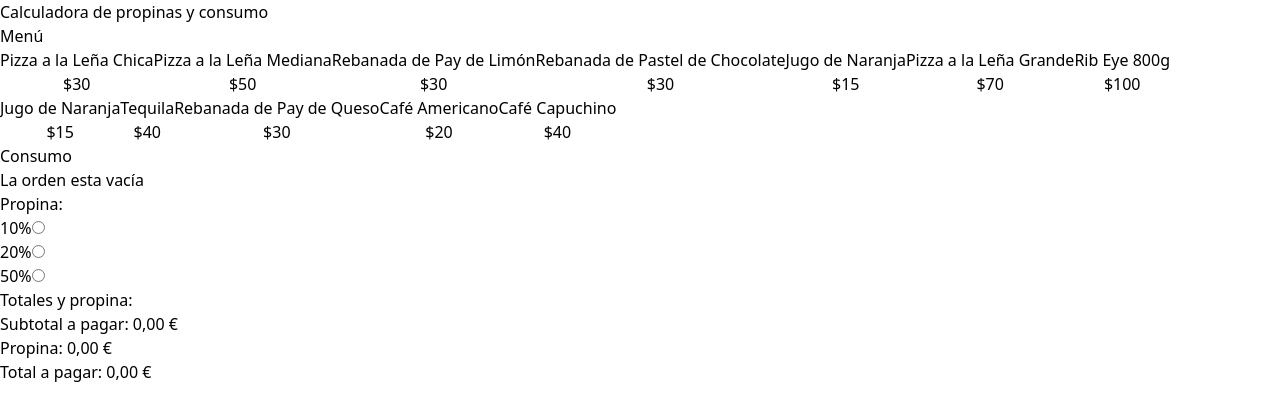
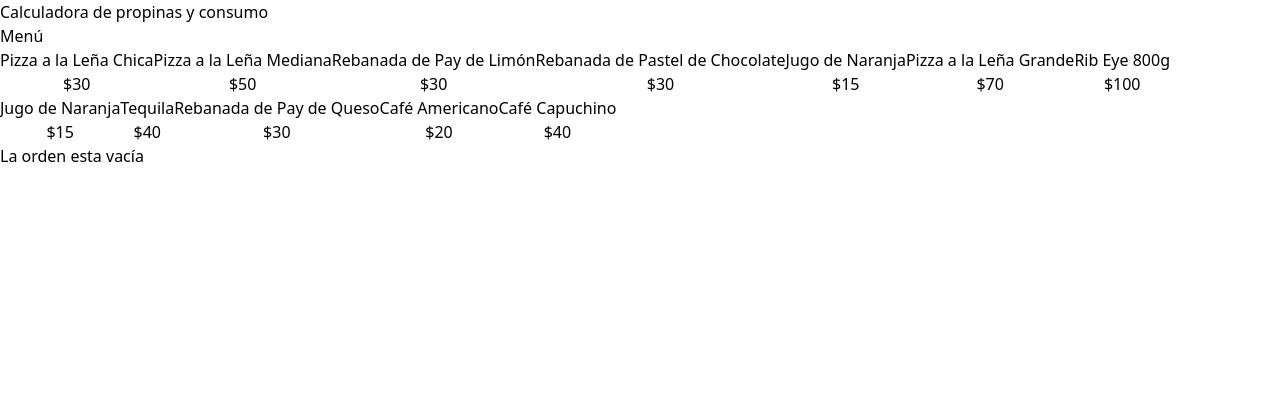
Before and after one commit to jomaroru7/tip-calculator, a React (Vite) app: page / in a window 1280 px wide. Shown: the top 420 px of the page. Built offline with nearby package versions, Linux system fonts and the light colour scheme.

Commit message:
Added save order

```diff
--- a/src/App.tsx
+++ b/src/App.tsx
@@ -6,7 +6,7 @@ import { menuItems } from "./data/db"
 import useOrder from "./hooks/useOrder"
 
 function App() {
-  const { order, addItem, removeItem, tip, setTip } = useOrder()
+  const { order, addItem, removeItem, tip, setTip, placeOrder } = useOrder()
   return (
     <>
       <header className="bg-teal-400 py-5">
@@ -28,17 +28,26 @@ function App() {
 
         </div>
         <div className="border border-dash border-slate-300 p-5 rounded-lg space-y-10">
+          {order.length > 0 ?
+            (
+              <>
                 <OrderContents
                   order={order}
                   removeItem={removeItem}
                 />
                 <TipPercentajeForm
                   setTip={setTip}
+                  tip={tip}
+
                 />
                 <OrderTotals
                   order={order}
                   tip={tip}
+                  placeOrder={placeOrder}
                 />
+              </>
+            ): (<p className="text-center">La orden esta vacía</p>)}
+
 
         </div>
       </main>
--- a/src/components/OrderContents.tsx
+++ b/src/components/OrderContents.tsx
@@ -10,9 +10,7 @@ export default function OrderContents({ order, removeItem }: OrderContentsProps)
         <div>
             <h2 className="font-black text-4xl">Consumo</h2>
             <div className="space-y-3 mt-10">
-                {order.length === 0 ?
-                    <p className="text-center">La orden esta vacía</p>
-                    : (
+                {
                     order.map(item => (
                         <div
                             key={item.id}
@@ -35,7 +33,6 @@ export default function OrderContents({ order, removeItem }: OrderContentsProps)
                             </button>
                         </div>
                     ))
-                    )
                 }
             </div>
         </div>
--- a/src/components/OrderTotals.tsx
+++ b/src/components/OrderTotals.tsx
@@ -4,16 +4,17 @@ import { formatCurrency } from "../helpers"
 
 type OrderTotalsProps = {
     order: OrderItem[]
-    tip: number
+    tip: number,
+    placeOrder: () => void
 }
 
-export default function OrderTotals({ order, tip }: OrderTotalsProps) {
+export default function OrderTotals({ order, tip, placeOrder }: OrderTotalsProps) {
     const subtotalAmount = useCallback(() => {
         return order.reduce((total, item) => total + (item.quantity * item.price), 0)
     }, [order])
 
-    const tipAmount = useMemo(() => subtotalAmount()*tip, [tip, order])
-    const totalAmount = useCallback(() => subtotalAmount()+tipAmount, [tip, order])
+    const tipAmount = useMemo(() => subtotalAmount() * tip, [tip, order])
+    const totalAmount = useCallback(() => subtotalAmount() + tipAmount, [tip, order])
 
 
     return (
@@ -31,7 +32,13 @@ export default function OrderTotals({ order, tip }: OrderTotalsProps) {
                 </p>
             </div>
 
-            <button></button>
+            <button
+                className="w-full bg-black p-3 text-white font-bold mt-10 disabled:opacity-10"
+                disabled={totalAmount() === 0}
+                onClick={()=>placeOrder()}
+            >
+                Guardar Orden
+            </button>
         </>
     )
 }
--- a/src/components/TipPercentajeForm.tsx
+++ b/src/components/TipPercentajeForm.tsx
@@ -19,22 +19,24 @@ const tipOptions = [
 
 type TipPercentajeFormProps = {
     setTip: Dispatch<React.SetStateAction<number>>
+    tip: number
 }
 
-export default function TipPercentajeForm({ setTip }: TipPercentajeFormProps) {
+export default function TipPercentajeForm({ setTip, tip }: TipPercentajeFormProps) {
     return (
         <div>
             <h3 className="font-black text-2xl">Propina:</h3>
             <form>
-                {tipOptions.map(tip => (
-                    <div key={tip.id} className="flex gap-2">
-                        <label htmlFor="">{tip.label}</label>
+                {tipOptions.map(tipOption => (
+                    <div key={tipOption.id} className="flex gap-2">
+                        <label htmlFor="">{tipOption.label}</label>
                         <input
-                            id={tip.id}
+                            id={tipOption.id}
                             type="radio"
                             name="tip"
-                            value={tip.value}
+                            value={tipOption.value}
                             onChange={e => setTip(+e.target.value)} // With + we cast the value (string) to number
+                            checked={tipOption.value===tip}
                         />
                     </div>
                 ))}
--- a/src/hooks/useOrder.ts
+++ b/src/hooks/useOrder.ts
@@ -22,7 +22,10 @@ export default function useOrder() {
         setOrder(updatedOrder)
     }
 
-
+    const placeOrder = () =>{
+        setOrder([])
+        setTip(0)
+    }
 
     return {
         order,
@@ -30,6 +33,7 @@ export default function useOrder() {
         setTip,
         addItem,
         removeItem,
+        placeOrder
     }
 
 }
```
Lines whose indentation alone changed are shown as unchanged.
